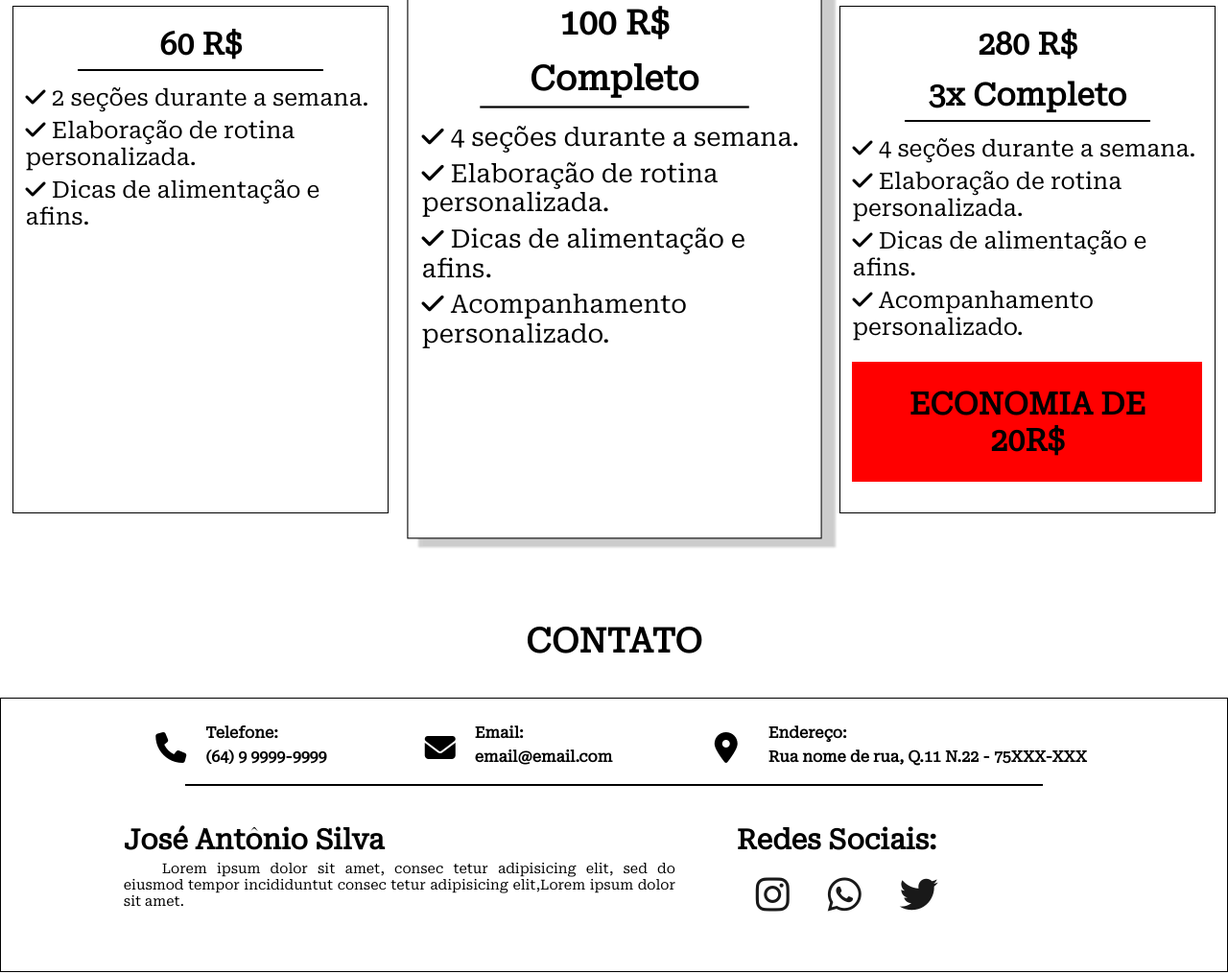
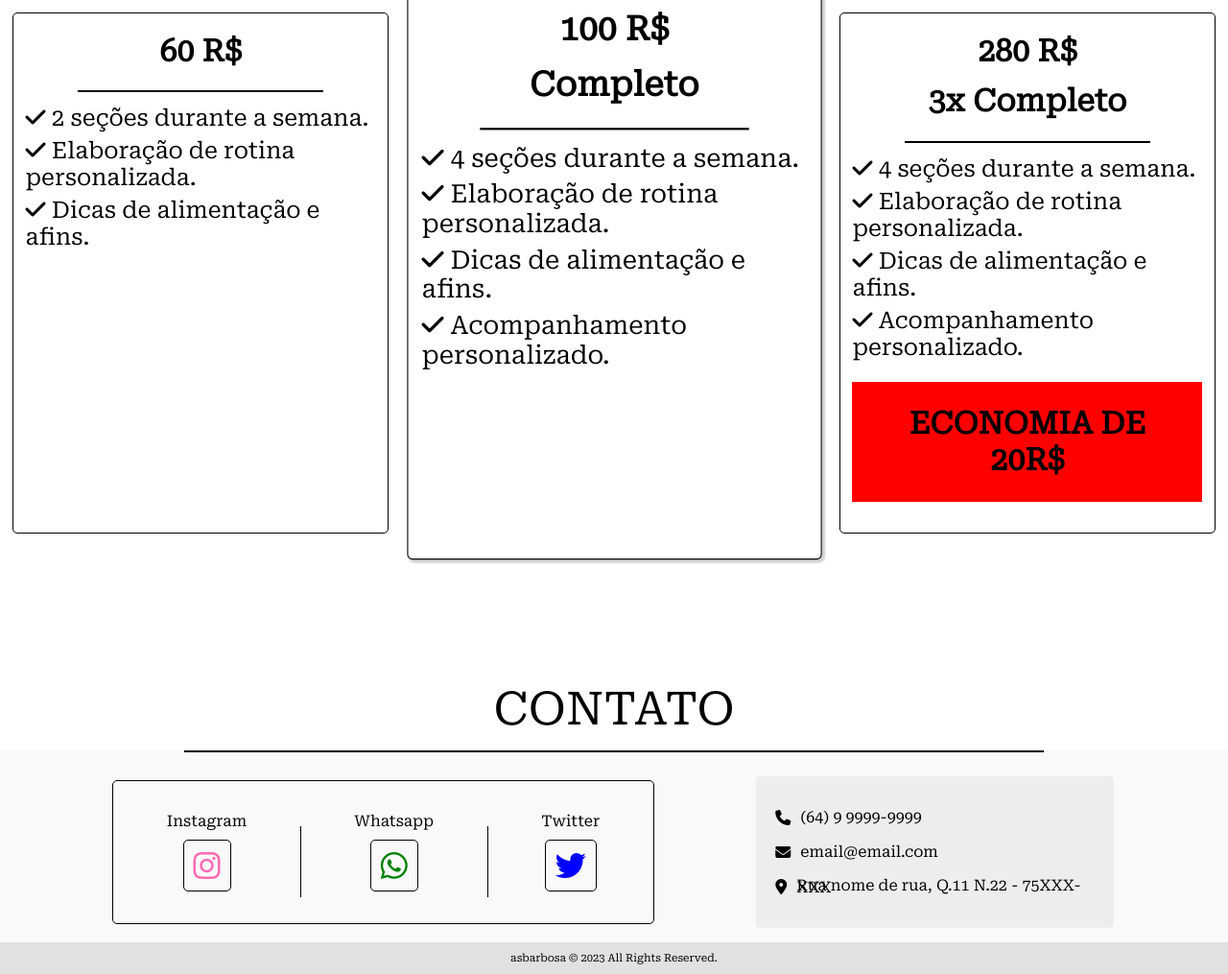
Before and after one commit to adrileysrb/personal-trainer-site, a plain HTML site: page index.html in a window 1280 px wide. Shown: the part 1604-2619 px from the top of the page at 96% size. Drawn offline with nearby package versions, Linux system fonts and the light colour scheme; a script that the page names is missing.

Commit message:
Improvments

```diff
--- a/index.html
+++ b/index.html
@@ -132,64 +132,83 @@
     </div>
 
     <!-- FOOTER -->
+    <footer>
+        <p class="footer-text-title">CONTATO</p>
+        <div class="background-footer">
+          <div class="title-line"></div>
+          <div class="contact">
+            <div class="contact-card">
+              <i class="fa-solid fa-phone"></i>
+              <p>(64) 9 9999-9999</p>
+            </div>
 
-    <div class="wrapper-footer">
-        <h1 class="footer-title">CONTATO</h1>
-        <div class="footer">
-            <div>
-                <div class="contact-footer">
             <div class="contact-card">
-                        <div class="contact-card-icon">
-                            <i class="fa-solid fa-phone"></i>
+              <i class="fa-solid fa-envelope"></i>
+              <p>email@email.com</p>
             </div>
-                        <div class="contact-card-info">
-                            <h4>Telefone:</h4>
-                            <h4>(64) 9 9999-9999</h4>
+
+            <div class="contact-card">
+              <i class="fa-solid fa-location-dot"></i>
+              <p>Rua nome de rua, Q.11 N.22 - 75XXX-XXX</p>
             </div>
           </div>
 
+          <div class="change">
+            <ul class="social">
+
+              <li>
+                <div class="social-item">
+                <p>Instagram</p>
+                <a href="#">
+                    <i style="color: hotpink;" class="fa-brands fa-instagram"></i>
+                </a>
+              </div>
+              </li>
+              <div class="contact-card-line"></div>
+              <li>
+                <div class="social-item">
+                  <p>Whatsapp</p>
+                  <a href="#">
+                      <i style="color: green;" class="fa-brands fa-whatsapp"></i>
+                  </a>
+                </div>
+              </li>
+              <div class="contact-card-line"></div>
+              <li>
+                <div class="social-item">
+                  <p>Twitter</p>
+                  <a href="#">
+                      <i style="color: blue;" class="fa-brands fa-twitter"></i>
+                  </a>
+                </div>
+              </li>
+
+              <!-- <li><a href="#"><i class="fa-brands fa-whatsapp"></i></a></li> -->
+
+            </ul>
+            <div class="contact2">
               <div class="contact-card">
-                        <div class="contact-card-icon">
-                            <i class="fa-solid fa-envelope"></i>
-                        </div>
-                        <div class="contact-card-info">
-                            <h4>Email:</h4>
-                            <h4>email@email.com</h4>
-                        </div>
+                <i class="fa-solid fa-phone"></i>
+                <p>(64) 9 9999-9999</p>
               </div>
 
               <div class="contact-card">
-                        <div class="contact-card-icon">
+                <i class="fa-solid fa-envelope"></i>
+                <p>email@email.com</p>
+              </div>
+
+              <div class="contact-card">
                 <i class="fa-solid fa-location-dot"></i>
-                        </div>
-                        <div class="contact-card-info">
-                            <h4>Endereço:</h4>
-                            <h4>Rua nome de rua, Q.11 N.22 - 75XXX-XXX</h4>
+                <p>Rua nome de rua, Q.11 N.22 - 75XXX-XXX</p>
               </div>
             </div>
           </div>
 
-                <div class="horizontal-line-black"></div>
-
-                <div class="footer2">
-                    <div class="footer-aboutme">
-                        <h1>José Antônio Silva</h1>
-                        <p>
-                            Lorem ipsum dolor sit amet, consec tetur adipisicing elit, sed do eiusmod tempor incididuntut consec tetur adipisicing elit,Lorem ipsum dolor sit amet.
-                        </p>
-                    </div>
-
-                    <div class="social-media-footer-title" id="contato">
-                        <h1>Redes Sociais:</h1>
-                        <div class="social-media-footer">
-                            <li><a href="#"><i class="fa-brands fa-instagram"></i></a></li>
-                            <li><a href="#"><i class="fa-brands fa-whatsapp"></i></a></li>
-                            <li><a href="#"><i class="fa-brands fa-twitter"></i></a></li>
+          <div>
+            <p style="text-align: center; font-size: 0.7rem; padding: 10px; background-color: rgba(128, 128, 128, 0.2);">asbarbosa © 2023 All Rights Reserved.</p>
           </div>
         </div>
-                </div>
-            </div>
-        </div>
+      </footer>
     </div>
 
     <!-- Swiper JS -->
--- a/style.css
+++ b/style.css
@@ -247,6 +247,8 @@
     color: var(--text);
     text-align: center;
     font-size: xx-large;
+    line-height: normal;
+    font-weight: 50;
 }
 
 .video-info p {
@@ -254,6 +256,8 @@
     text-align: justify;
     font-size: x-large;
     text-indent: 50px;
+
+    font-weight: 50;
 }
 
 /* PLANS */
@@ -263,12 +267,13 @@
     width: 100%;
     flex-direction: column;
     align-items: center;
-    margin: 15px 0;
+    margin: 35px 0 120px 0;
 }
 
 .plans-title {
     margin-top: 2%;
     font-size: 3rem;
+    font-weight: 50;
 }
 
 .plans {
@@ -284,6 +289,7 @@
     flex-direction: column;
     align-items: center;
     border: 1px solid black;
+    border-radius: 5px;
     transition: 0.5s;
     padding: 1%;
 }
@@ -293,9 +299,10 @@
     flex-direction: column;
     align-items: center;
     border: 1px solid black;
+    border-radius: 5px;
     transition: 0.5s;
     padding: 1%;
-    box-shadow: 12px 8px 2px 1px rgba(0, 0, 0, 0.2);
+    box-shadow: 2px 2px 2px 1px rgba(0, 0, 0, 0.2);
     transform: scale(1.1);
 }
 
@@ -303,6 +310,7 @@
     display: flex;
     flex-direction: column;
     border: 1px solid black;
+    border-radius: 5px;
     transition: 0.5s;
     padding: 1%;
     box-sizing: border-box;
@@ -340,7 +348,7 @@
     width: 70%;
     background-color: black;
     height: 2px;
-    margin: 0px auto 3% auto;
+    margin: 15px auto 10px auto;
 }
 
 .card-plan-1:hover {
@@ -354,107 +362,150 @@
 }
 
 /* FOOTER */
-.wrapper-footer {
+
+.footer-text-title {
+    font-size: 3rem; text-align: center; margin: 0;
+}
+
+.background-footer {
+    background-color: rgba(128, 128, 128, 0.05);
+  }
+
+  .social {
     width: 100%;
-}
-
-.footer-title {
-    text-align: center;
-    margin: 6% 0px 3% 0px;
-    font-size: 3rem;
-}
-
-.footer {
-    width: 100%;
-    border: 1px solid black;
-    display: flex;
-    flex-direction: row;
-    justify-content: center;
-}
-
-.footer-contact h1,
-.footer-contact h2{
-    font-size: 2rem;
-    padding: 20px;
-}
-
-.footer-contact h4 {
-    font-size: 2rem;
-}
-
-.social-media-footer-title {
-    display: flex;
-    flex-direction: column;
-
-}
-
-.social-media-footer {
-    display: flex;
-}
-
-.social-media-footer i {
-    font-size: 3rem;
-    padding: 25px;
-    color: rgba(0, 0, 0, 0.9)
-}
-
-.social-media-footer li {
-    list-style-type: none;
-}
-
-.social-media-footer i:hover {
-    background-color: #000;
-    color: white;
-    border-radius: 15px;
-}
-
-.contact-card {
-    display: flex;
-    padding: 10px;
-    font-size:1.5rem;
-}
-
-.contact-card-icon {
-    display: grid;
-    justify-content: center;
-    align-items: center;
-    padding: 0 7% 0 7%;
-    font-size: xx-large;
-}
-
-.contact-card-info {
-    line-height: 1.2lh;
-}
-
-.contact-footer {
+    height: 150px;
     display: flex;
     flex-direction: row;
     justify-content: space-evenly;
-    padding: 1% 6% 0px 6%;
-}
-
-.footer2 {
+    align-items: center;
+    border: 1px solid black;
+    border-radius: 5px;
+    padding: 0;
+    margin: 0px 0px 5px 0px;
+  }
+
+  .social li {
+    list-style-type: none;
+  }
+
+  .social a {
+    text-decoration: none;
+  }
+
+  .social-item {
+    display: flex;
+    flex-direction: column;
+    justify-content: center;
+    align-items: center;
+  }
+
+  .social-item p {
+    margin: 10px;
+  }
+
+  .social-item i {
+    font-size: 2rem;
+    margin: 0px 10px 10px 10px;
+    padding: 10px;
+    border: 1px solid black;
+    border-radius: 5px;
+    color: black;
+  }
+
+  .social-item i:hover {
+    background-color: black;
+    color: white;
+  }
+
+  /**/
+
+  .contact {
+    display: flex;
+    flex-direction: column;
+    align-items: center;
+    border-radius: 5px;
+    margin: 10px 2px;
+    background-color: rgba(128, 128, 128, 0.1);
+  }
+
+  .contact2 {
+    display: flex;
+    flex-direction: column;
+    align-items: center;
+    border-radius: 5px;
+    background-color: rgba(128, 128, 128, 0.1);
+    padding: 25px 0;
+    margin: 10px 2px 15px 2px;
+  }
+
+  .change {
     display: grid;
-    justify-content: center;
-    width: 100%;
-    grid-template-columns: 50% 30%;
-}
-
-.footer-aboutme {
-    font-size: 1.2rem;
-    padding: 0 10% 10% 0%;
-}
-
-.footer-aboutme h1{
-    font-size: 1.2rem;
-    padding: 0 0 1% 0;
-}
-
-.footer-aboutme p {
-    text-indent: 40px;
-    text-align: justify;
-}
-
+    grid-template-columns: 45% 30%;
+    justify-content: space-evenly;
+    align-items: center;
+    margin: 0 1%;
+  }
+
+  .contact-card {
+    display: flex;
+    flex-direction: row;
+    align-items: center;
+    padding: 0 10px 0 10px;
+  }
+
+  .contact-card p {
+    line-height: 0.1lh;
+  }
+
+  .contact-card i {
+    color: black;
+    margin: 10px;
+  }
+
+  .contact-card-line {
+    position: relative;
+    top: 10px;
+    width: 1px;
+    background-color: black;
+    height: 50%;
+    margin: auto 0;
+  }
+
+  .title-line {
+    width: 70%;
+    background-color: black;
+    height: 2px;
+    margin: 15px auto;
+  }
+
+  @media only screen and (max-width: 768px){
+    .footer-text-title {
+        font-size: 1.4rem;
+    }
+    .contact {
+      display: flex;
+    }
+    .contact2 {
+      display: none;
+    }
+
+    .change {
+      display: flex;
+    }
+
+    .wrapper-plans {
+        margin: 35px 0 35px 0;
+    }
+  }
+
+  @media only screen and (min-width: 768px){
+    .contact {
+      display: none;
+    }
+    .contact2 {
+      display: grid;
+    }
+  }
 
 /**         RESPONSIVE           **/
 @media only screen and (max-width: 320px){
@@ -536,10 +587,6 @@
         font-size: 1.5rem;
     }
 
-    .contact-card-info h4 {
-        font-size: 0.7rem;
-    }
-
     .footer-aboutme h1 {
         font-size: 0.9rem;
     }
@@ -557,13 +604,6 @@
         padding: 8px;
     }
 
-    .contact-card-icon {
-        font-size: large;
-    }
-
-    .contact-card-info {
-        line-height: 0.8lh;
-    }
 }
 
 @media only screen and (min-width: 312px){
@@ -623,16 +663,8 @@
         font-size: 1.5rem;
     }
 
-    .contact-footer {
-        display: block;
-    }
-
     .footer-title {
         font-size: 1.5rem;
-    }
-
-    .contact-card-info h4 {
-        font-size: 0.7rem;
     }
 
     .footer-aboutme h1 {
@@ -650,21 +682,6 @@
     .social-media-footer i {
         font-size: 1.5rem;
         padding: 8px;
-    }
-
-    .contact-card-icon {
-        font-size: large;
-    }
-
-    .contact-card-info {
-        line-height: 0.8lh;
-    }
-
-    .contact-card {
-        display: grid;
-        grid-template-columns: 0.5fr 2fr;
-        justify-content: flex-start;
-        margin-left: 1.5fr;
     }
 
 }
@@ -722,16 +739,8 @@
         font-size: xx-small;
     }
 
-    .contact-footer {
-        display: block;
-    }
-
     .footer-title {
         font-size: 1.5rem;
-    }
-
-    .contact-card-info h4 {
-        font-size: 0.8rem;
     }
 
     .footer-aboutme h1 {
@@ -751,13 +760,6 @@
         padding: 8px;
     }
 
-    .contact-card-icon {
-        font-size: large;
-    }
-
-    .contact-card-info {
-        line-height: 0.8lh;
-    }
 }
 
 @media only screen and (min-width: 456px){
@@ -818,16 +820,8 @@
         font-size: 1.5rem;
     }
 
-    .contact-footer {
-        display: block;
-    }
-
     .footer-title {
         font-size: 1.5rem;
-    }
-
-    .contact-card-info h4 {
-        font-size: 0.8rem;
     }
 
     .footer-aboutme h1 {
@@ -847,13 +841,6 @@
         padding: 12px;
     }
 
-    .contact-card-icon {
-        font-size: large;
-    }
-
-    .contact-card-info {
-        line-height: 0.8lh;
-    }
 }
 
 @media only screen and (min-width: 530px){
@@ -914,16 +901,8 @@
         font-size: 2rem;
     }
 
-    .contact-footer {
-        display: block;
-    }
-
     .footer-title {
         font-size: 2rem;
-    }
-
-    .contact-card-info h4 {
-        font-size: 0.9rem;
     }
 
     .footer-aboutme h1 {
@@ -943,13 +922,6 @@
         padding: 15px;
     }
 
-    .contact-card-icon {
-        font-size: large;
-    }
-
-    .contact-card-info {
-        line-height: 0.8lh;
-    }
 }
 
 @media only screen and (min-width: 600px){
@@ -1009,17 +981,10 @@
         font-size: 2.2rem;
     }
 
-    .contact-footer {
-        display: block;
-    }
-
     .footer-title {
         font-size: 2.2rem;
     }
 
-    .contact-card-info h4 {
-        font-size: 0.9rem;
-    }
 
     .footer-aboutme h1 {
         font-size: 1.4rem;
@@ -1038,13 +1003,6 @@
         padding: 15px;
     }
 
-    .contact-card-icon {
-        font-size: larger;
-    }
-
-    .contact-card-info {
-        line-height: 0.9lh;
-    }
 }
 
 @media only screen and (min-width: 744px){
@@ -1105,14 +1063,6 @@
         font-size: 2.2rem;
     }
 
-    .contact-footer {
-        display: block;
-    }
-
-    .contact-card-info h4 {
-        font-size: 1rem;
-    }
-
     .footer-aboutme h1 {
         font-size: 1.8rem;
     }
@@ -1130,13 +1080,6 @@
         font-size: 1.8rem;
     }
 
-    .contact-card-icon {
-        font-size: larger;
-    }
-
-    .contact-card-info {
-        line-height: 0.9lh;
-    }
 }
 
 @media only screen and (min-width: 888px){
@@ -1197,14 +1140,6 @@
         font-size: 2.5rem;
     }
 
-    .contact-footer {
-        display: block;
-    }
-
-    .contact-card-info h4 {
-        font-size: 1rem;
-    }
-
     .footer-aboutme h1 {
         font-size: 1.8rem;
     }
@@ -1222,14 +1157,6 @@
         font-size: 1.8rem;
     }
 
-
-    .contact-card-icon {
-        font-size: larger;
-    }
-
-    .contact-card-info {
-        line-height: 0.9lh;
-    }
 }
 
 @media only screen and (min-width: 1000px){
@@ -1290,14 +1217,6 @@
         font-size: 3rem;
     }
 
-    .contact-footer {
-        display: block;
-    }
-
-    .contact-card-info h4 {
-        font-size: 1rem;
-    }
-
     .footer-aboutme h1 {
         font-size: 1.8rem;
     }
@@ -1313,14 +1232,6 @@
 
     .social-media-footer-title h1 {
         font-size: 1.8rem;
-    }
-
-    .contact-card-icon {
-        font-size: larger;
-    }
-
-    .contact-card-info {
-        line-height: 0.9lh;
     }
 
 }
@@ -1382,32 +1293,6 @@
         font-size: 3rem;
     }
 
-    .contact-card-icon {
-        font-size: larger;
-    }
-
-    .contact-card-info {
-        line-height: 0.9lh;
-    }
-
-    .contact-footer {
-        display: flex;
-        flex-direction: row;
-        justify-content: space-evenly;
-    }
-
-    .contact-card-icon {
-        display: flex;
-        justify-content: center;
-        align-items: center;
-        padding: 12px 20px 12px 15px;
-        font-size: xx-large;
-    }
-
-    .contact-card-info h4 {
-        font-size: 1rem;
-    }
-
     .footer-aboutme h1 {
         font-size: 1.8rem;
     }
@@ -1485,16 +1370,6 @@
         font-size: 3rem;
     }
 
-    .contact-footer {
-        display: flex;
-        flex-direction: row;
-        justify-content: space-evenly;
-    }
-
-    .contact-card-info h4 {
-        font-size: 1rem;
-    }
-
     .footer-aboutme h1 {
         font-size: 1.8rem;
     }
@@ -1570,16 +1445,6 @@
         font-size: 3rem;
     }
 
-    .contact-footer {
-        display: flex;
-        flex-direction: row;
-        justify-content: space-evenly;
-    }
-
-    .contact-card-info h4 {
-        font-size: 1rem;
-    }
-
     .footer-aboutme h1 {
         font-size: 1.8rem;
     }
```
Lines whose indentation alone changed are shown as unchanged.
